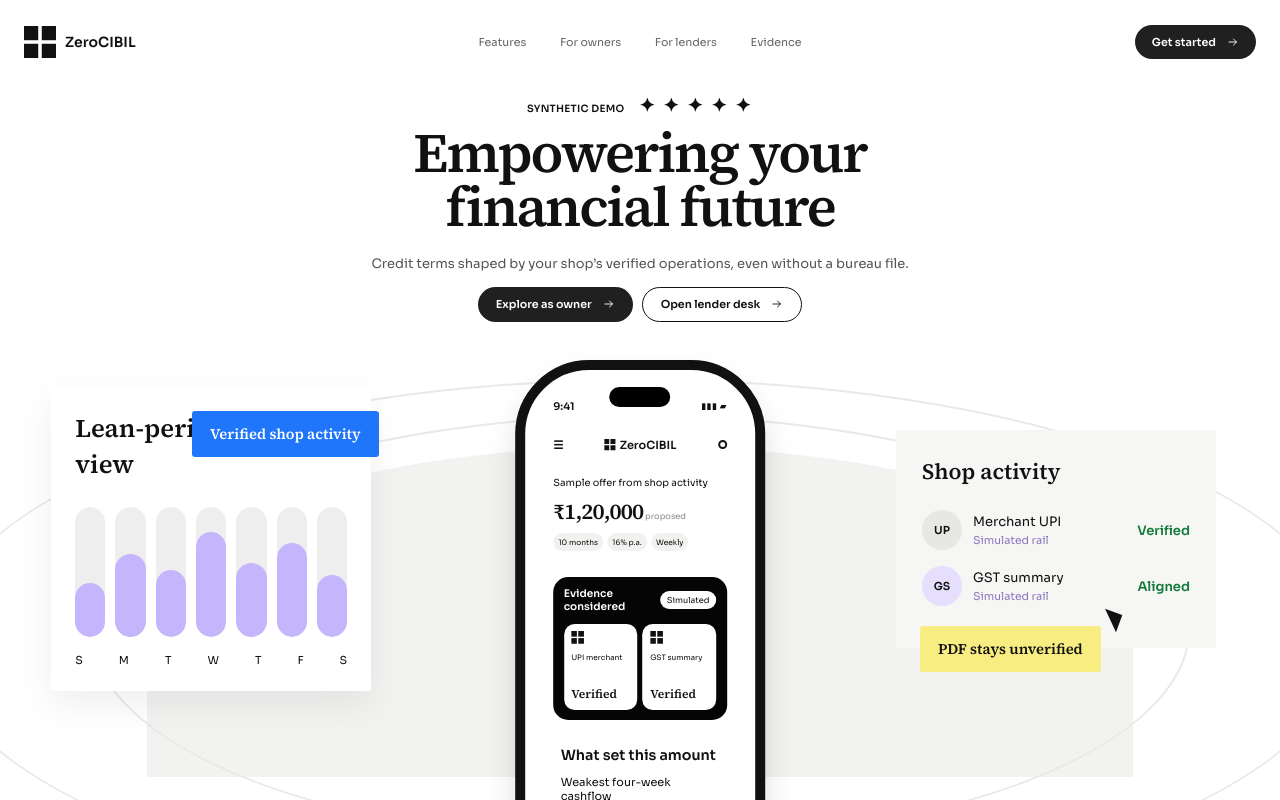
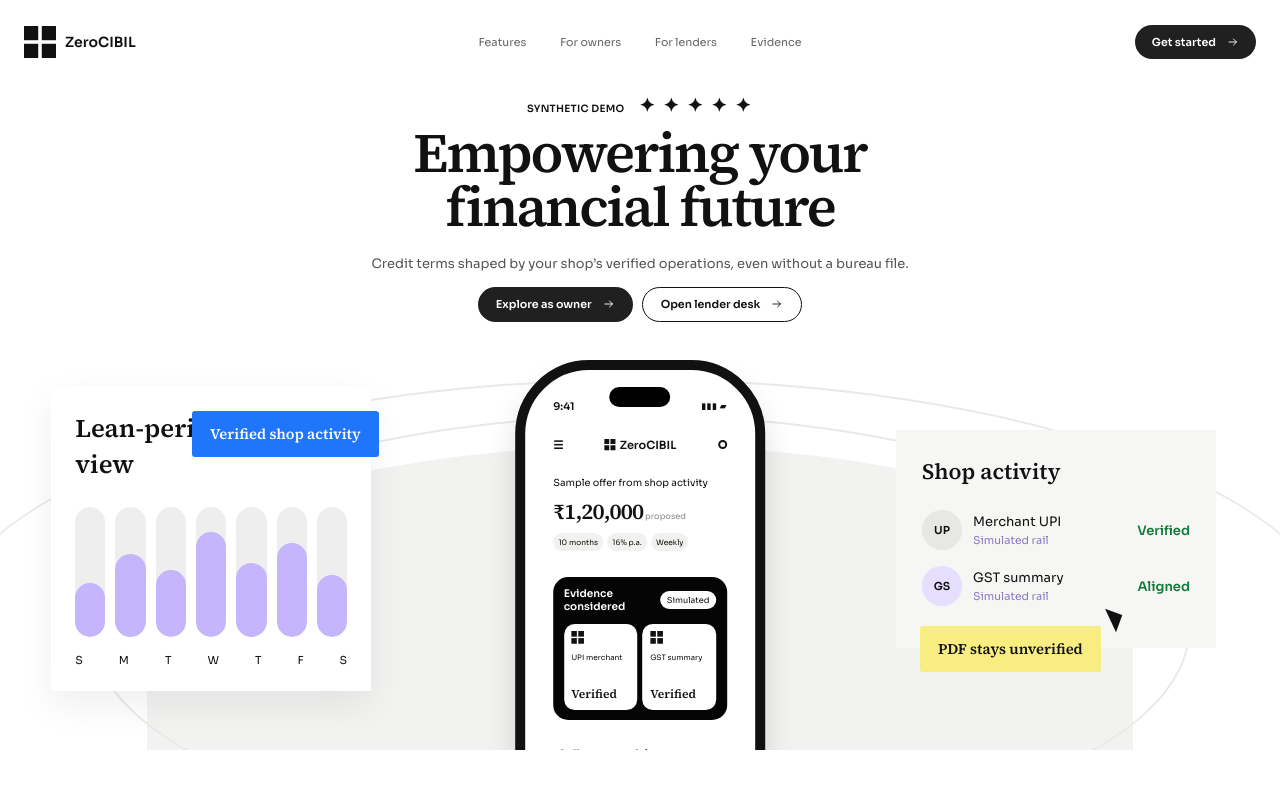
Before and after one commit to Ansukr07/ModiFY_tech_habba, a React (Vite) app in the folder apps/web/: page / in a window 1280 px wide. Shown: the top 800 px of the page. Built offline with nearby package versions, Linux system fonts and the light colour scheme.

Commit message:
Clip phone preview at stage boundary

```diff
--- a/apps/web/src/landing.css
+++ b/apps/web/src/landing.css
@@ -19,8 +19,8 @@
 .landing-subtitle { margin:20px auto 0; max-width:950px; font-size:clamp(13px,.975vw,20px); line-height:1.4; color:#555; }
 .landing-actions { display:flex; justify-content:center; gap:9px; margin:14px 0 0; }
 .landing-actions .landing-button { min-height:35px; padding:0 18px; font-size:11px; }
-.landing-stage { height:clamp(390px,30vw,790px); position:relative; max-width:2780px; margin:38px auto 0; isolation:isolate; }
-.landing-stage-ground { position:absolute; z-index:-2; background:#f2f2f1; width:77%; height:85%; left:11.5%; top:22%; border-radius:50% 50% 0 0; }
+.landing-stage { height:clamp(390px,30vw,790px); position:relative; max-width:2780px; margin:38px auto 0; isolation:isolate; overflow:hidden; }
+.landing-stage-ground { position:absolute; z-index:-2; background:#f2f2f1; width:77%; height:78%; left:11.5%; top:22%; border-radius:50% 50% 0 0; }
 .landing-orbit { position:absolute; z-index:-1; border:2px solid #e9e9e8; border-radius:50%; width:110%; height:135%; left:-5%; top:5%; }
 .landing-orbit-two { width:86%; height:110%; left:7%; top:14%; }
 .landing-phone { position:absolute; z-index:3; top:0; left:50%; transform:translateX(-50%); width:clamp(240px,19.5vw,488px); height:clamp(570px,43vw,980px); border:10px solid #111; border-radius:74px; background:#fff; padding:26px 28px; text-align:left; box-shadow:0 18px 30px #1112; overflow:hidden; }
```
